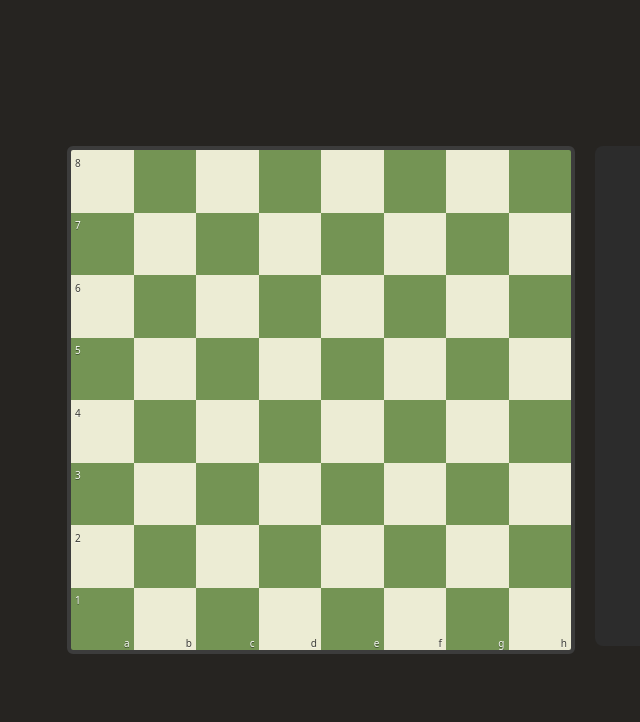
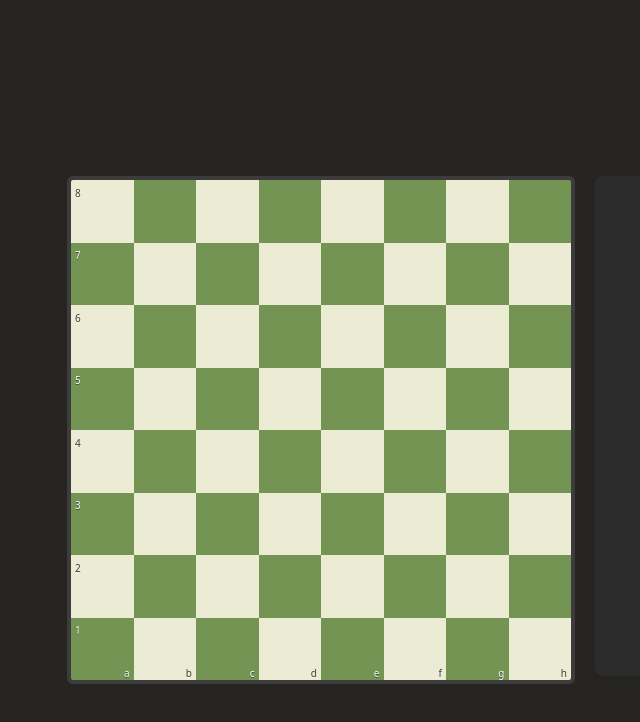
Before and after one commit to isabella-conti/chessComTest, a Vue app: page / in a window 1280 px wide. Shown: the top 722 px of the page, without its empty margins (239-879 px from the left). Built offline with nearby package versions, Linux system fonts and the light colour scheme.

Commit message:
add: remove isIpadLike and add @media

```diff
--- a/src/App.vue
+++ b/src/App.vue
@@ -23,17 +23,13 @@ const clearSquares = () => {
   selectedSquares.value = []
 }
 
-const isIPadLike = () =>
-  navigator.platform === 'iPad' ||
-  (navigator.userAgent.includes('Mac') && 'ontouchend' in document) ||
-  /iPad|iPhone|iPod/.test(navigator.userAgent)
 
 onMounted(() => {
-  mq = window.matchMedia('(max-width: 52rem)')
-  update = () => {
-    sidebarPosition.value = (mq.matches || isIPadLike()) ? 'bottom' : 'right'
+  mq = window.matchMedia('(max-width: 56rem)')
+  update = (e) => {
+    sidebarPosition.value = e.matches ? 'bottom' : 'right'
   }
-  update()
+  update(mq)
   if (mq.addEventListener) mq.addEventListener('change', update)
   else mq.addListener(update)
 })
@@ -46,19 +42,24 @@ onBeforeUnmount(() => {
 </script>
 
 <style scoped>
+
 .container {
   display: flex;
   gap: 1.25rem;
+  align-items: flex-start;
   justify-content: center;
-  align-items: flex-start;
   flex-wrap: wrap;
-  padding: 1.25rem;
+  padding: 5rem 1.25rem 1.25rem;
+  max-width: 100%;
+  box-sizing: border-box;
 }
 
-@media (max-width: 52rem) {
+@media (max-width: 56rem) {
   .container {
     flex-direction: column;
     align-items: center;
+    padding: 2rem 1.25rem 1.25rem;
   }
 }
+
 </style>
```
